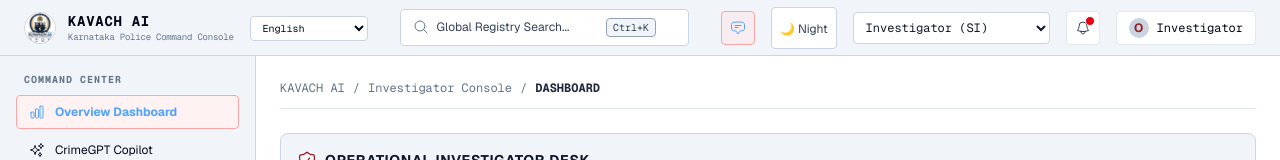
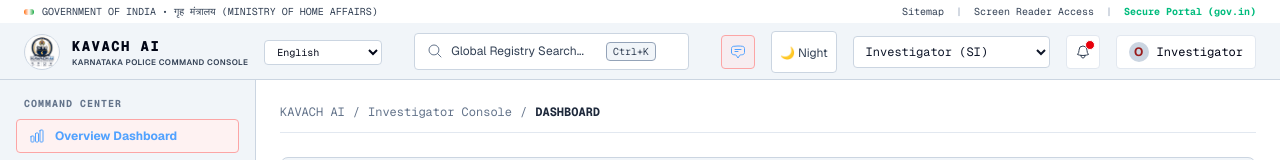
Before and after one commit to DhangarRohit18/DataThon, a Next.js app: page / in a window 1280 px wide. Both pictures are taken after a click on the button "AUTHENTICATE CONSOLE". Shown: the top 160 px of the page. Built offline with nearby package versions, Linux system fonts and the light colour scheme.

Commit message:
style: Implement government auxiliary portal header banner for Karnataka State Police

```diff
--- a/src/app/page.tsx
+++ b/src/app/page.tsx
@@ -215,15 +215,30 @@
 
   return (
     <div className="min-h-screen bg-slate-950 text-slate-100 flex flex-col font-sans">
+      {/* Gov.in Top Auxiliary Header Bar */}
+      <div className="bg-slate-950 text-[10px] text-slate-400 px-6 py-1 border-b border-slate-900 flex justify-between items-center select-none font-mono">
+        <div className="flex items-center gap-2">
+          <span className="inline-block w-2.5 h-1.5 bg-gradient-to-r from-orange-500 via-white to-green-600 rounded-sm"></span>
+          <span>GOVERNMENT OF INDIA &bull; गृह मंत्रालय (MINISTRY OF HOME AFFAIRS)</span>
+        </div>
+        <div className="flex items-center gap-3">
+          <span className="hover:text-slate-200 cursor-pointer">Sitemap</span>
+          <span className="text-slate-700">|</span>
+          <span className="hover:text-slate-200 cursor-pointer">Screen Reader Access</span>
+          <span className="text-slate-700">|</span>
+          <span className="text-emerald-500 font-bold">Secure Portal (gov.in)</span>
+        </div>
+      </div>
+
       {/* Top Navigation */}
       <header className="bg-slate-900 border-b border-slate-800 h-14 px-6 flex items-center justify-between sticky top-0 z-40">
         <div className="flex items-center gap-3">
-          <div className="w-8 h-8 rounded-full overflow-hidden border border-slate-800 bg-slate-950 flex items-center justify-center">
+          <div className="w-9 h-9 rounded-full overflow-hidden border border-slate-800 bg-slate-950 flex items-center justify-center p-0.5 shadow-inner">
             <img src="/logo.jpg" alt="KAVACH Logo" className="w-full h-full object-cover" />
           </div>
           <div className="flex flex-col">
-            <span className="font-bold font-mono tracking-wider text-sm">{t.title}</span>
-            <span className="text-[9px] text-slate-500 font-mono tracking-tight">{t.subtitle}</span>
+            <span className="font-extrabold font-mono tracking-widest text-sm text-slate-100">{t.title}</span>
+            <span className="text-[8px] text-slate-400 font-semibold tracking-wider uppercase">{t.subtitle}</span>
           </div>
         </div>
 
```
